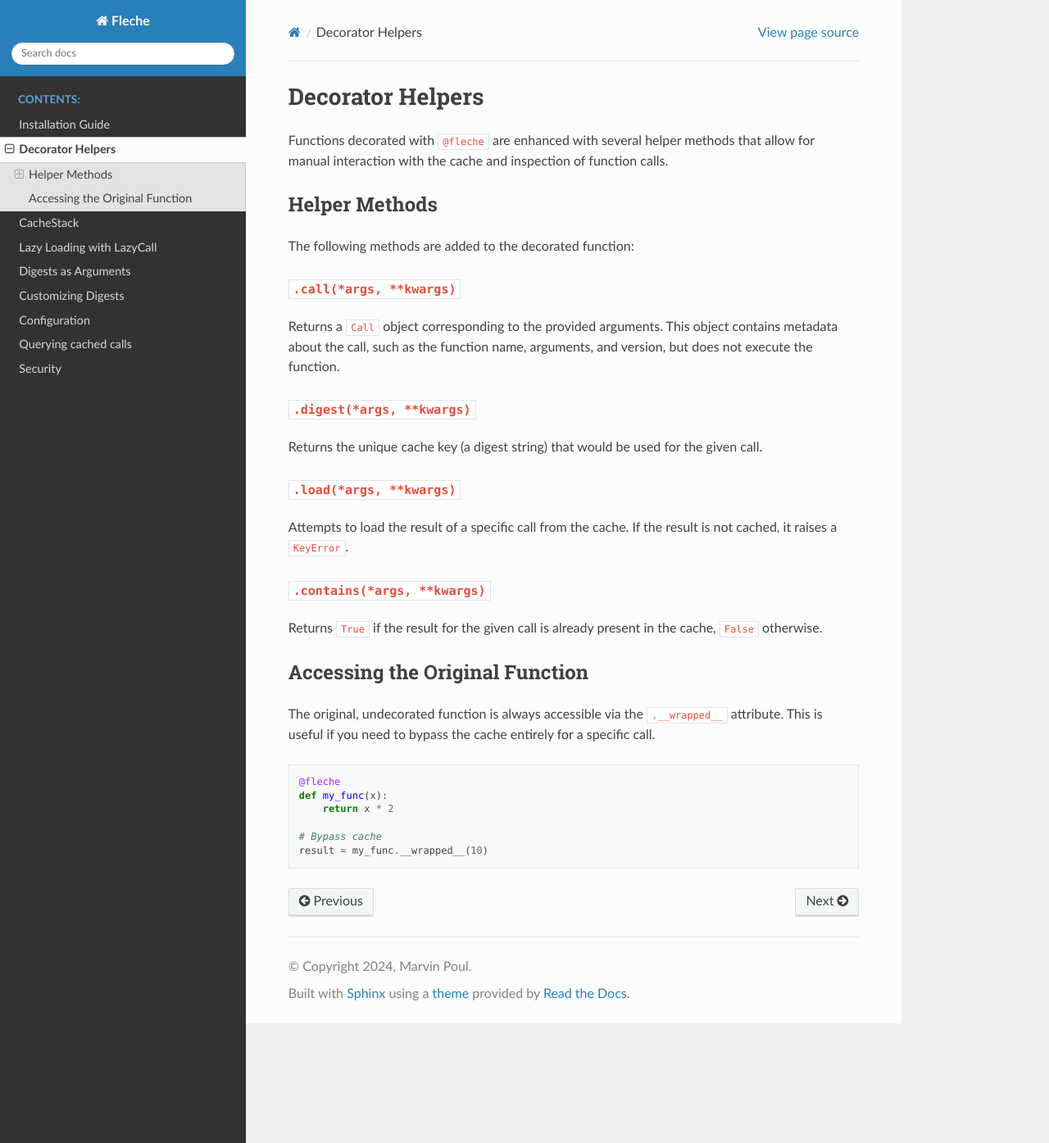
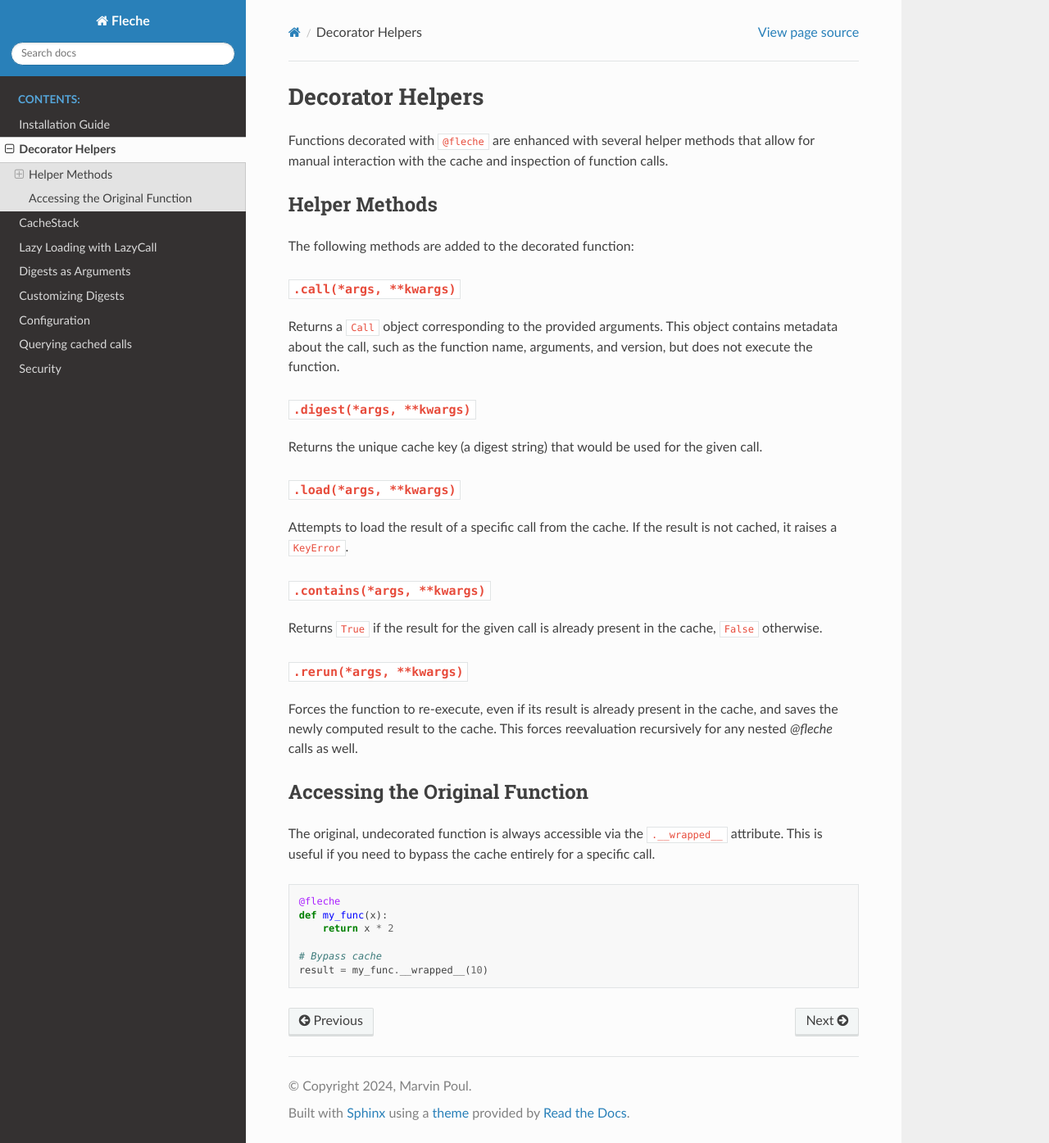
Before and after one commit to pmrv/fleche, a Sphinx documentation site: the page built from docs/helpers.rst, in a window 1280 px wide and 1395 px high. Shown: the whole window at 82% size. Built offline with Sphinx 7.4.7 and the Read the Docs theme 3.1.0, drawn with Linux system fonts in a browser that asks for light colours.

Commit message:
docs: document the new rerun method (#194)
Updates docs/helpers.rst and notebooks/ExtraMethods.ipynb to include
documentation and examples for the new .rerun() method available on
@fleche decorated functions.

---
*PR created automatically by Jules for task
[9298200763322617174](https://jules.google.com/task/9298200763322617174)
started by @pmrv*

Co-authored-by: google-labs-jules[bot] <161369871+google-labs-jules[bot]@users.noreply.github.com>
Co-authored-by: pmrv <2719909+pmrv@users.noreply.github.com>

```diff
--- a/docs/helpers.rst
+++ b/docs/helpers.rst
@@ -28,6 +28,11 @@ Attempts to load the result of a specific call from the cache. If the result is
 
 Returns ``True`` if the result for the given call is already present in the cache, ``False`` otherwise.
 
+``.rerun(*args, **kwargs)``
+~~~~~~~~~~~~~~~~~~~~~~~~~~~
+
+Forces the function to re-execute, even if its result is already present in the cache, and saves the newly computed result to the cache. This forces reevaluation recursively for any nested `@fleche` calls as well.
+
 Accessing the Original Function
 -------------------------------
 
```
Also changed, not shown: 1 other file.
